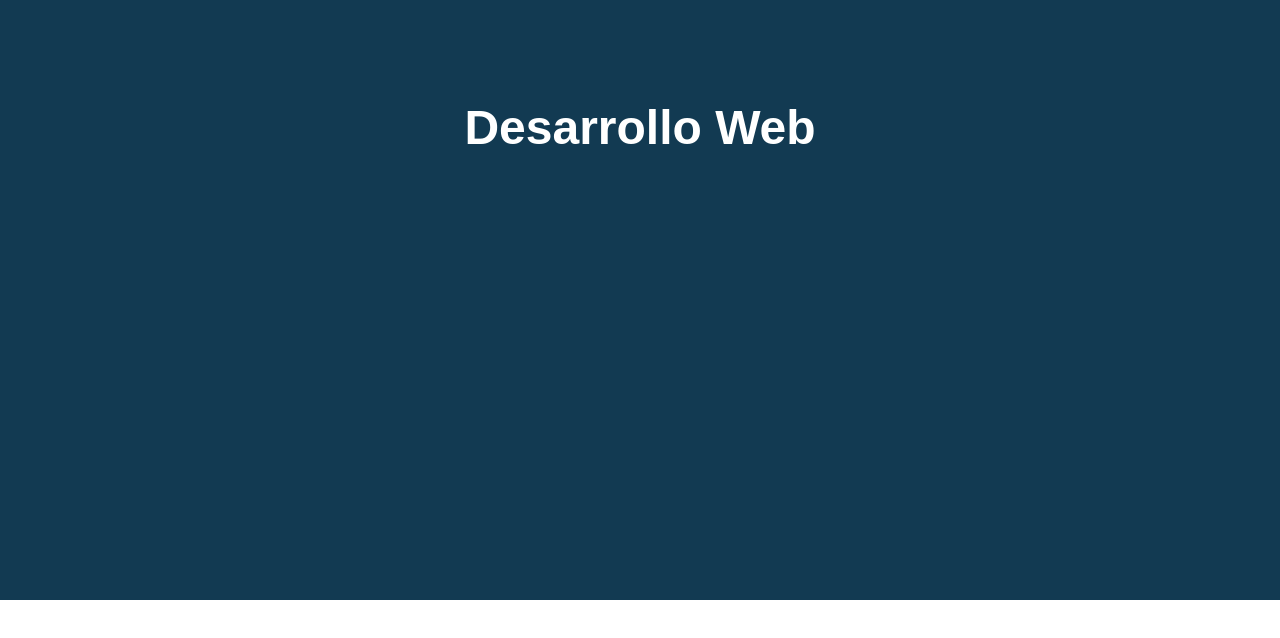
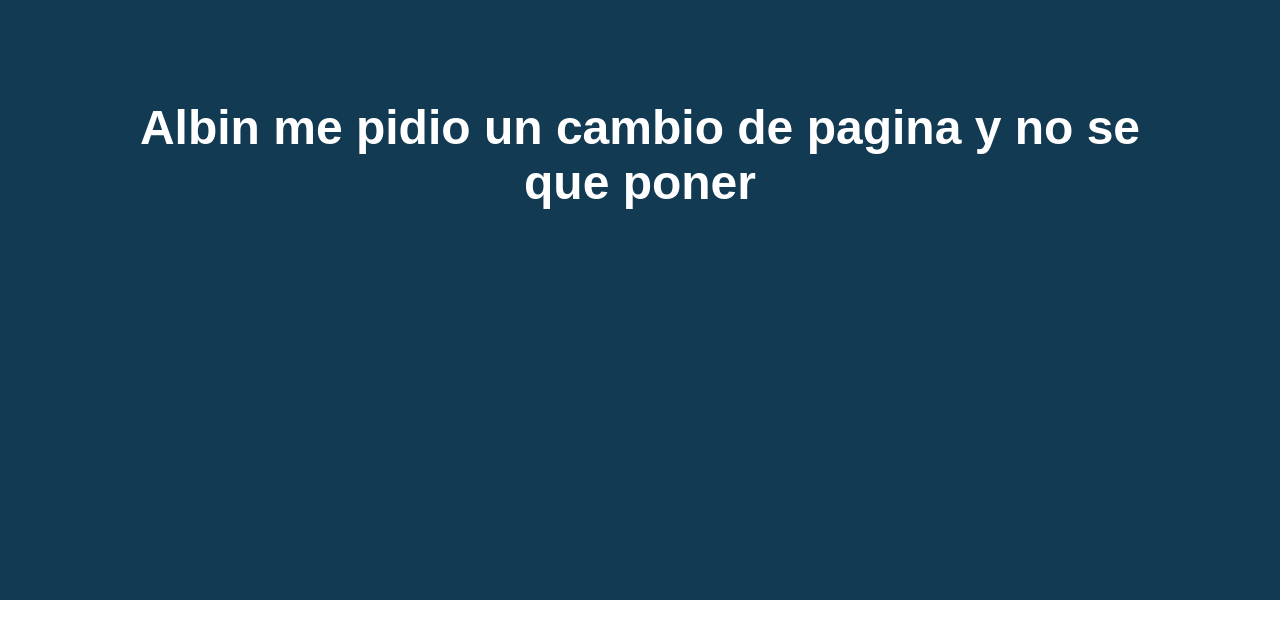
Before and after one commit to jonhy009/webMateria2, a plain HTML site: page index.html in a window 1280 px wide. Drawn offline with Linux system fonts and the light colour scheme.

Commit message:
cambio de titulo

```diff
--- a/index.html
+++ b/index.html
@@ -9,7 +9,7 @@
     </head>
     <body>
         <header class="hero">
-            <h1>Desarrollo Web</h1>
+            <h1>Albin me pidio un cambio de pagina y no se que poner</h1>
         </header>
     </body>
 </html>
```
